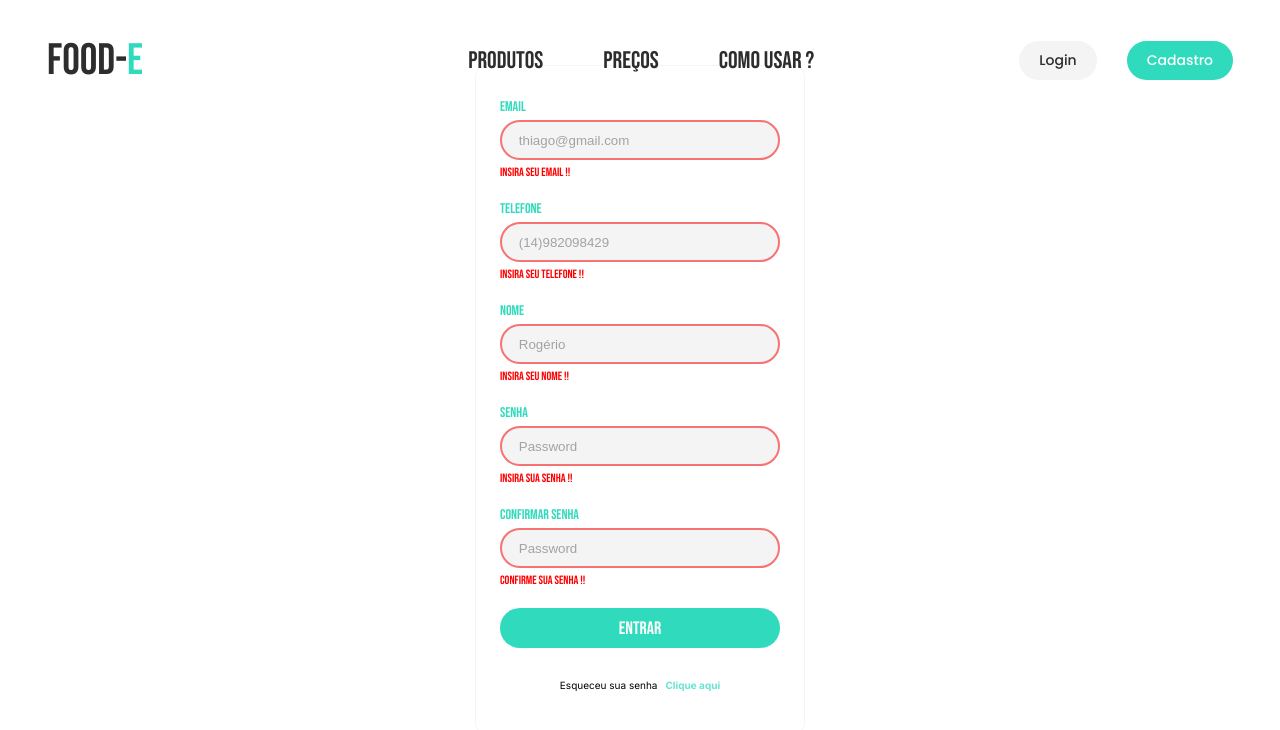
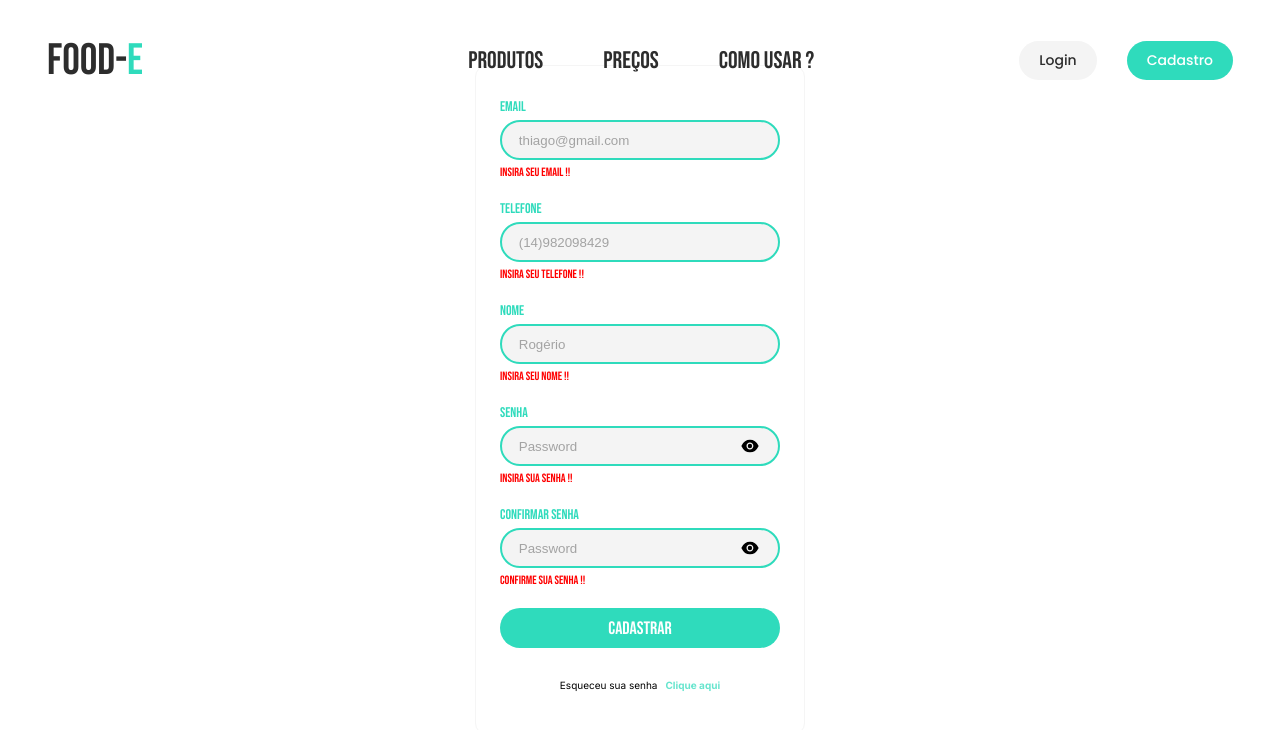
Before and after one commit to P4vanzinho/pwaFood, a Next.js app: page /admin/register in a window 1280 px wide. Shown: the top 730 px of the page. Built offline with nearby package versions, Linux system fonts and the light colour scheme.

Commit message:
feat: create validation password

```diff
--- a/src/app/admin/register/page.tsx
+++ b/src/app/admin/register/page.tsx
@@ -14,6 +14,10 @@ import Image from 'next/image';
 import { poppins, inter, bebas_neue } from '@/app/fonts';
 import Link from 'next/link';
 import { useState, ChangeEvent } from 'react';
+import { toast } from 'react-toastify';
+import { useRouter } from 'next/navigation';
+import { SyntheticEvent } from 'react';
+import { AiFillEye, AiFillEyeInvisible } from 'react-icons/ai';
 
 //Estou considerando que esta page.tsx é a do administrador.
 export default function Register() {
@@ -22,32 +26,66 @@ export default function Register() {
   const [name, setName] = useState<string>('');
   const [email, setEmail] = useState<string>('');
   const [phone, setPhone] = useState<string>('');
+  const [notSeePassword, setNotSeePassword] = useState(true);
+  const [notSeeConfirmPassword, setNotSeeConfirmPassword] = useState(true);
+  const [matchPasswordError, setMatchPasswordError] = useState<string>('');
 
-  function handleEmailChange(event: ChangeEvent<HTMLInputElement>) {
-    setEmail(event.target.value);
+  const diferentPasswords =
+    password && confirmPassword && password !== confirmPassword;
+
+  const router = useRouter();
+
+  async function handleSubmit(event: SyntheticEvent) {
+    event.preventDefault();
+
+    const response = await fetch(
+      'https://goldfish-app-vg4r3.ondigitalocean.app/tenant',
+      {
+        method: 'POST',
+        headers: {
+          'Content-type': 'application/json',
+        },
+        body: JSON.stringify({
+          email,
+          password,
+          name,
+          phone,
+        }),
+      },
+    );
+
+    const body = await response.json();
+
+    if (body.error) {
+      toast.error(body.error);
+    } else {
+      toast.success('Agora você faz parte família');
+    }
   }
 
-  function handlePasswordChange(event: ChangeEvent<HTMLInputElement>) {
-    setPassword(event.target.value);
+  function handleShowPassword() {
+    setNotSeePassword(!notSeePassword);
   }
 
-  function handlePhoneChange(event: ChangeEvent<HTMLInputElement>) {
-    setPhone(event.target.value);
+  function handleShowConfirmPassword() {
+    setNotSeeConfirmPassword(!notSeePassword);
   }
 
-  function handleNameChange(event: ChangeEvent<HTMLInputElement>) {
-    setName(event.target.value);
+  function validatePassword() {
+    if (password && confirmPassword && password !== confirmPassword) {
+      setMatchPasswordError(
+        'Os campos  "Senha" e "Confirmar senha" não correspondem ',
+      );
+    } else {
+      setMatchPasswordError('');
     }
-
-  function handleConfirmPasswordChange(event: ChangeEvent<HTMLInputElement>) {
-    setConfirmPassword(event.target.value);
   }
 
   return (
     <Container>
       <AuthHeader />
       <Main>
-        <RegisterForm>
+        <form onSubmit={handleSubmit}>
           <FieldsetRegister>
             <label htmlFor="email">
               EMAIL
@@ -55,8 +93,7 @@ export default function Register() {
                 id="email"
                 type="email"
                 placeholder="thiago@gmail.com"
-                onChange={handleEmailChange}
-                required
+                onChange={e => setEmail(e.target.value)}
                 value={email}
                 minLength={1}
               />
@@ -69,11 +106,10 @@ export default function Register() {
                 id="phone"
                 type="tel"
                 name="phone"
-                pattern="[0-9]{3}-[0-9]{3}-[0-9]{4}"
+                // pattern="[0-9]{3}-[0-9]{3}-[0-9]{4}"
                 placeholder="(14)982098429"
-                onChange={handlePhoneChange}
+                onChange={e => setPhone(e.target.value)}
                 value={phone}
-                required
               />
               {!phone && <span>Insira seu Telefone !!</span>}
             </label>
@@ -84,42 +120,64 @@ export default function Register() {
                 id="name"
                 type="text"
                 placeholder="Rogério"
-                onChange={handleNameChange}
+                onChange={e => setName(e.target.value)}
                 value={name}
                 minLength={1}
-                required
               />
               {!name && <span>Insira seu nome !!</span>}
             </label>
 
             <label htmlFor="password" className={bebas_neue.className}>
               SENHA
+              <div>
                 <input
                   id="password"
-                type="password"
+                  type={notSeePassword ? 'password' : 'text'}
                   placeholder="Password"
-                onChange={handlePasswordChange}
-                required
+                  onChange={e => setPassword(e.target.value)}
+                  value={password}
+                  minLength={1}
+                  onBlur={validatePassword}
                 />
+
+                <button onClick={handleShowPassword} type="button">
+                  {notSeePassword ? (
+                    <AiFillEye name="eye" size={20} />
+                  ) : (
+                    <AiFillEyeInvisible name="invisibleEye" size={20} />
+                  )}
+                </button>
+              </div>
               {!password && <span>Insira sua senha !!</span>}
             </label>
 
             <label htmlFor="confirmPassword">
               CONFIRMAR SENHA
+              <div>
                 <input
                   id="confirmPassword"
-                type="password"
+                  type={notSeeConfirmPassword ? 'password' : 'text'}
                   placeholder="Password"
-                onChange={handleConfirmPasswordChange}
-                required
-                value={email}
+                  onChange={e => setConfirmPassword(e.target.value)}
+                  value={confirmPassword}
                   minLength={1}
+                  onBlur={validatePassword}
                 />
+
+                <button onClick={handleShowConfirmPassword} type="button">
+                  {notSeeConfirmPassword ? (
+                    <AiFillEye name="eye" size={20} />
+                  ) : (
+                    <AiFillEyeInvisible name="invisibleEye" size={20} />
+                  )}
+                </button>
+              </div>
               {!confirmPassword && <span>Confirme sua senha !!</span>}
+              {diferentPasswords && <span> {matchPasswordError}</span>}
             </label>
 
-            <button type="submit" form="loginForm">
-              <span className={bebas_neue.className}>ENTRAR</span>
+            <button type="submit">
+              <span className={bebas_neue.className}>CADASTRAR</span>
             </button>
           </FieldsetRegister>
 
@@ -127,7 +185,7 @@ export default function Register() {
             <span>Esqueceu sua senha</span>
             <Link href="">Clique aqui </Link>
           </ForgetPasswordContainer>
-        </RegisterForm>
+        </form>
       </Main>
     </Container>
   );
```
Lines whose indentation alone changed are shown as unchanged.
